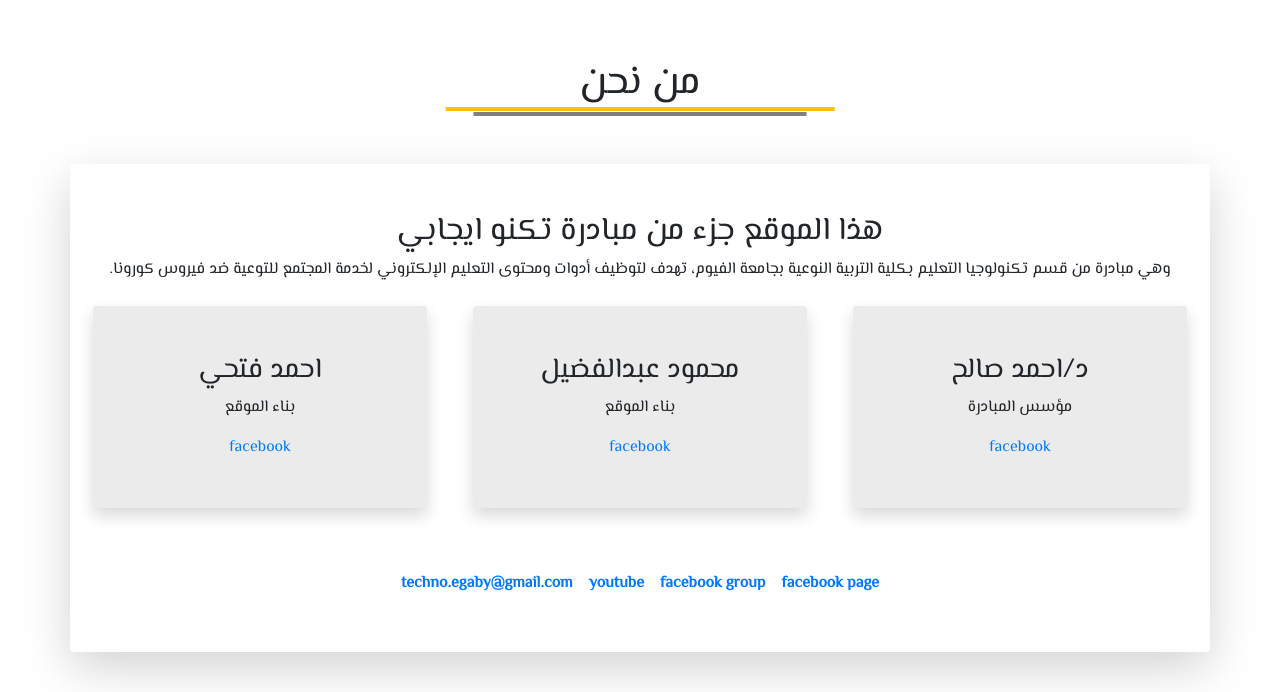
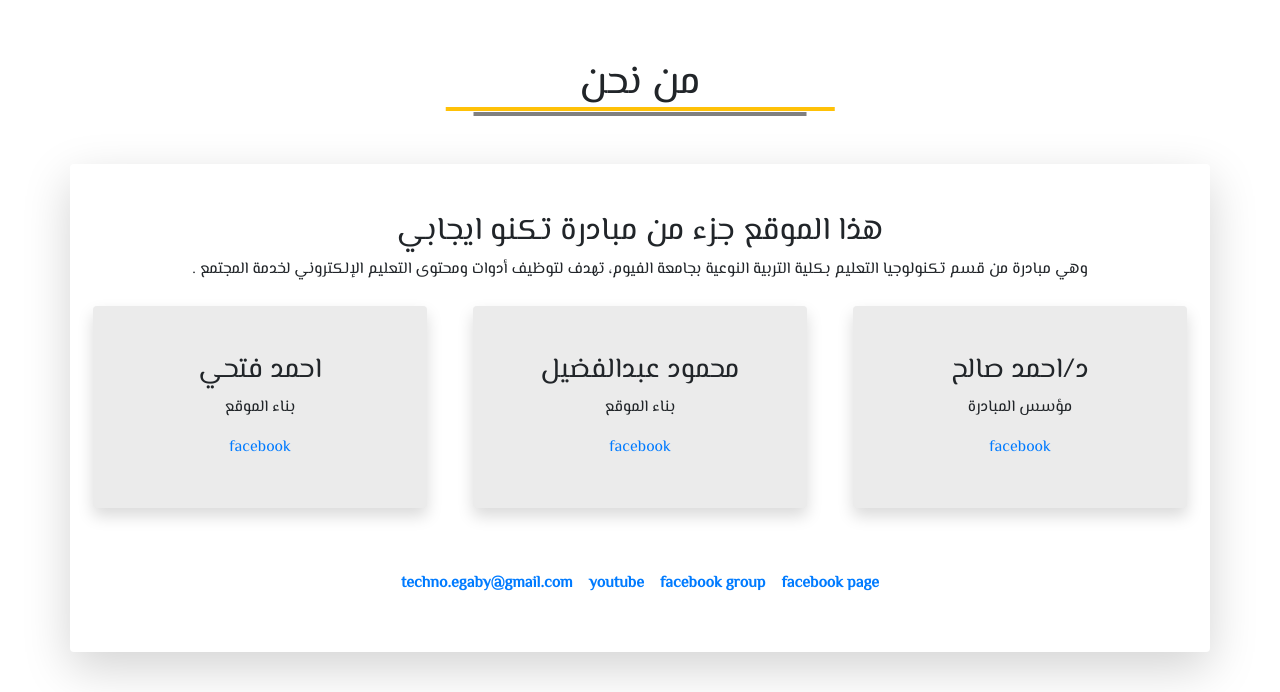
Before and after one commit to ahmadfathy97/Techno-Egaby, a PHP site: page /about in a window 1280 px wide. Shown: the part 59-751 px from the top of the page. Run offline with PHP 8.4, Linux system fonts and the light colour scheme.

Commit message:
Update index.php

```diff
--- a/about/index.php
+++ b/about/index.php
@@ -20,7 +20,7 @@ ob_start();
       <div class="col-md-12 mt-5 py-5 text-center rounded shadow-lg">
         <div class="info">
           <h2>هذا الموقع جزء من مبادرة تكنو ايجابي</h2>
-          <p> وهي مبادرة من قسم تكنولوجيا التعليم بكلية التربية النوعية بجامعة الفيوم، تهدف لتوظيف أدوات ومحتوى التعليم الإلكتروني لخدمة المجتمع للتوعية ضد فيروس كورونا.</p>
+          <p> وهي مبادرة من قسم تكنولوجيا التعليم بكلية التربية النوعية بجامعة الفيوم، تهدف لتوظيف أدوات ومحتوى التعليم الإلكتروني لخدمة المجتمع .</p>
         </div>
         <div class="row team">
           <div class="col-md-4 founder">
```
